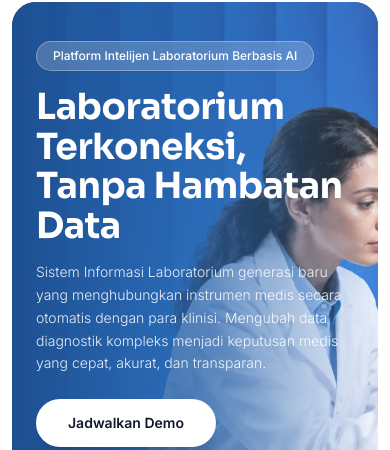
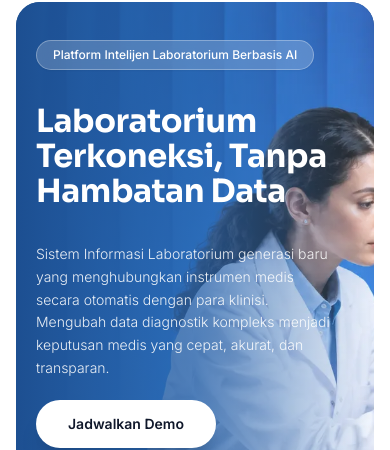
Before and after one commit to TBTBAgency/WebsiteDiagnova, a Next.js app: page / in a window 390 px wide. Shown: the part 230-680 px from the top of the page. Built offline with nearby package versions, Linux system fonts and the light colour scheme; no server answers.

Commit message:
feat(hero): refine mobile typography, container paddings, and section height

```diff
--- a/components/sections/Hero.tsx
+++ b/components/sections/Hero.tsx
@@ -124,7 +124,7 @@ export function Hero() {
 
   return (
     <section
-      className="relative w-full h-[100dvh] min-h-[580px] pb-3 sm:pb-4 px-3 sm:px-5 lg:px-6 bg-white flex flex-col transition-[padding-top] duration-300 ease-in-out"
+      className="relative w-full h-[100dvh] min-h-[600px] pb-3 sm:pb-4 px-4 sm:px-5 lg:px-6 bg-white flex flex-col transition-[padding-top] duration-300 ease-in-out"
       style={{
         paddingTop: "calc(88px + var(--announcement-bar-height, 0px))",
       }}
@@ -182,8 +182,8 @@ export function Hero() {
         <div className="absolute inset-0 bg-gradient-to-r from-[#1A4B8C]/95 via-[#225FA8]/75 to-transparent sm:w-4/5 lg:w-3/4 pointer-events-none z-[4]" />
 
         {/* Left Hero Content: Centered 2XL Grid Wrapper aligned with Navbar & Sections */}
-        <div className="relative z-10 w-full max-w-[1560px] mx-auto px-6 sm:px-8 lg:px-10 my-auto flex items-center">
-          <div className="max-w-2xl sm:max-w-3xl lg:max-w-4xl xl:max-w-5xl text-white flex flex-col justify-center">
+        <div className="relative z-10 w-full max-w-[1560px] mx-auto px-5 sm:px-8 lg:px-10 my-auto flex items-center">
+          <div className="w-full max-w-[95%] sm:max-w-2xl md:max-w-3xl lg:max-w-4xl xl:max-w-5xl text-white flex flex-col justify-center">
           {/* Static Badge */}
           <div>
             <div className="inline-flex items-center rounded-full bg-white/20 backdrop-blur-md px-4 py-1.5 text-xs sm:text-sm font-medium text-white border border-white/30 shadow-sm mb-4 sm:mb-6">
@@ -201,7 +201,7 @@ export function Hero() {
                 <h1
                   key={slide.id}
                   className={cn(
-                    "col-start-1 row-start-1 text-4xl sm:text-5xl lg:text-[52px] xl:text-[62px] font-bold text-white tracking-tight leading-[1.1] font-display transition-all duration-700 ease-out",
+                    "col-start-1 row-start-1 text-[32px] sm:text-5xl lg:text-[52px] xl:text-[62px] font-bold text-white tracking-tight leading-[1.1] font-display transition-all duration-700 ease-out",
                     isActive
                       ? "opacity-100 translate-y-0 scale-100 pointer-events-auto"
                       : "opacity-0 translate-y-3 scale-[0.99] pointer-events-none"
@@ -214,7 +214,7 @@ export function Hero() {
           </div>
 
           {/* Static Subtitle - Constant Position */}
-          <p className="text-sm sm:text-base lg:text-lg text-white/90 font-light leading-relaxed max-w-xl mb-6 sm:mb-8 text-left">
+          <p className="text-sm sm:text-base lg:text-lg text-white/90 font-light leading-relaxed max-w-full sm:max-w-xl mb-5 sm:mb-8 text-left">
             {language === "ID"
               ? "Sistem Informasi Laboratorium generasi baru yang menghubungkan instrumen medis secara otomatis dengan para klinisi. Mengubah data diagnostik kompleks menjadi keputusan medis yang cepat, akurat, dan transparan."
               : "A next-generation Laboratory Information System autonomously connecting medical instruments with clinicians. Transforming complex diagnostic data into fast, accurate, and actionable medical decisions."}
```
